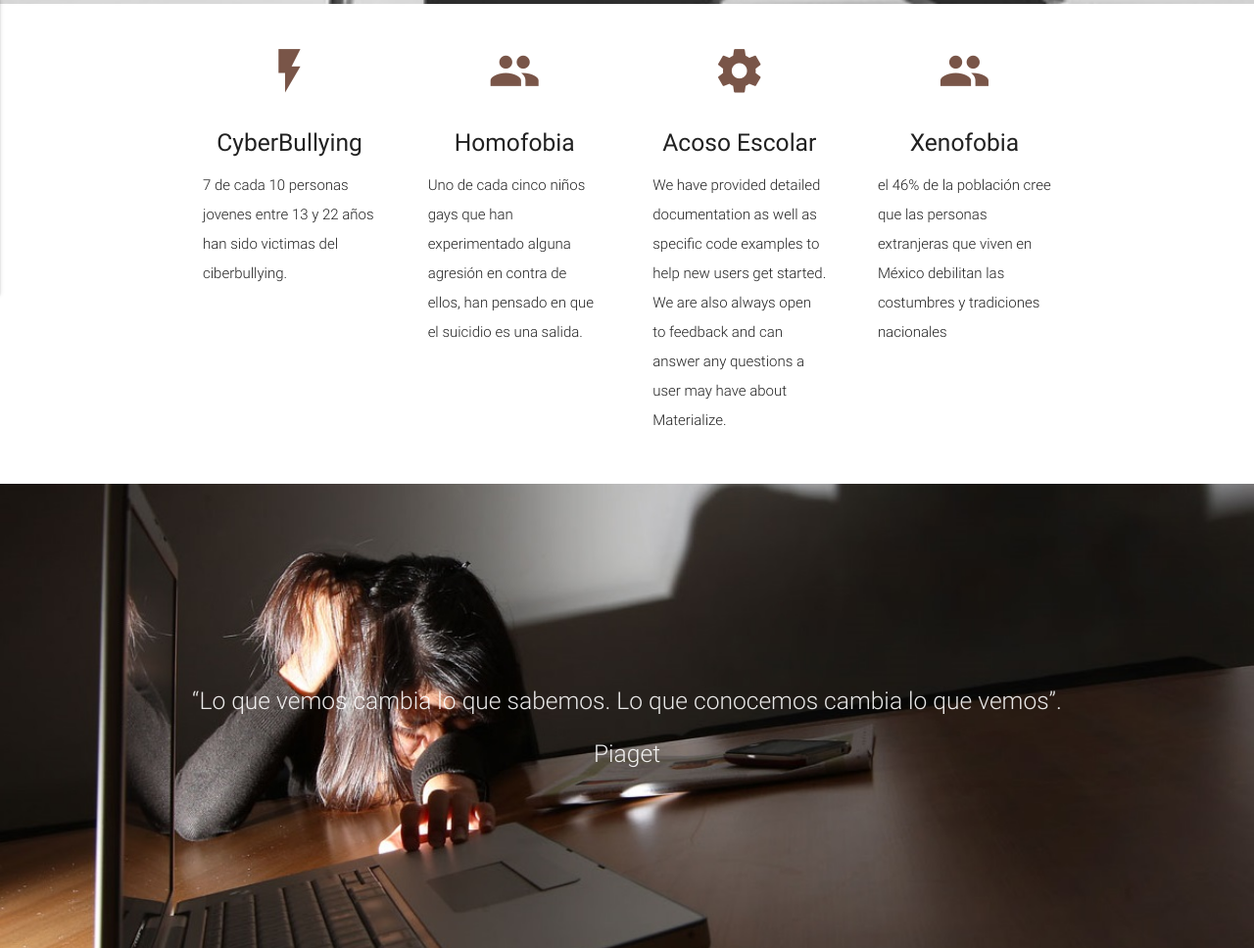
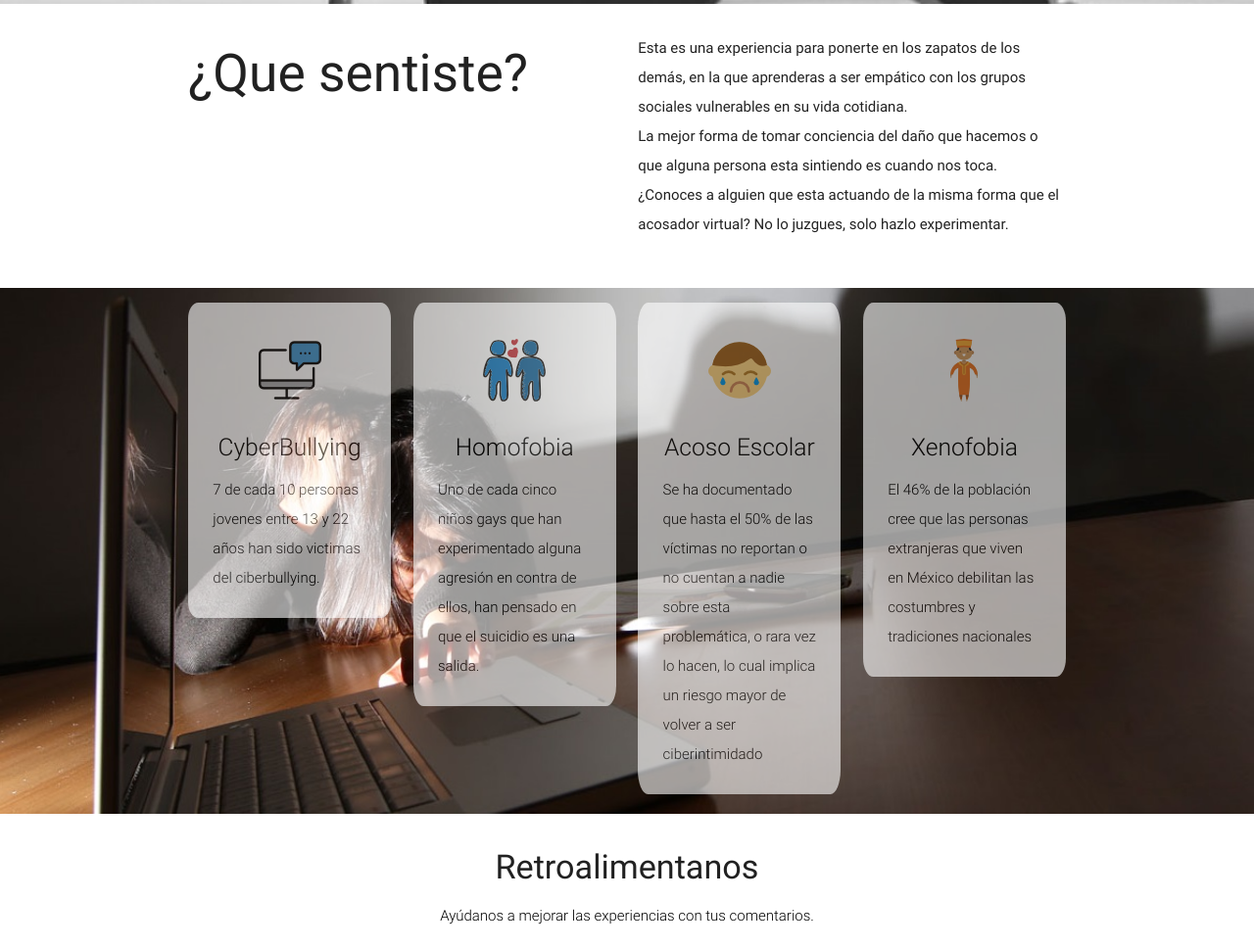
Before and after one commit to hassmolina/MX-HACKS-IV-BULLY-BOT-, a plain HTML site: page BULLYBOT/index.html in a window 1280 px wide. Shown: the part 560-1528 px from the top of the page at 98% size. Drawn offline with nearby package versions, Linux system fonts and the light colour scheme.

Commit message:
Pagina finalizada

```diff
--- a/BULLYBOT/css/style.css
+++ b/BULLYBOT/css/style.css
@@ -18,6 +18,21 @@ nav .brand-logo {
 }
 p {
   line-height: 2rem;
+}
+
+.bg-white{
+  background-color: white;
+  opacity: 0.6;
+  padding: 5%;
+  border-radius: 5%;
+}
+
+.light{
+  color: black;
+}
+
+.logo{
+  /*padding: 50%;*/
 }
 
 .button-collapse {
@@ -59,3 +74,14 @@ p {
 footer.page-footer {
   margin: 0;
 }
+@media only screen and (max-width : 480px) {
+    .parallax-container{
+      min-height: 700px;
+    }
+    .bg-white {
+      margin-top: 0% !important;
+      padding: 0% !important;
+    }
+    .parallax-container .section {
+      top: 0%;
+    }
--- a/BULLYBOT/index.html
+++ b/BULLYBOT/index.html
@@ -13,23 +13,32 @@
 
 <body>
     <nav class="white" role="navigation">
-        <div class="nav-wrapper container">
-            <a id="logo-container" href="#" class="brand-logo">Logo</a>
-            <ul class="right hide-on-med-and-down">
+        <div class="row">
+            <div class="col s6">
+                <div class="nav-wrapper container">
+                    <div class="logo-div">
+                    <a id="logo-container" href="#" class="brand-logo"><img class="logo" src="icon\noun_564627_cc1.png" alt=""></a>
+                  </div>
+                </div>
+            </div>
+            <div class="col s6">
+                <ul class="right hide-on-med-and-down">
+                    <li><a href="#">Navbar Link</a></li>
+                </ul>
+                <!-- <ul id="nav-mobile" class="side-nav">
                 <li><a href="#">Navbar Link</a></li>
-            </ul>
-            <ul id="nav-mobile" class="side-nav">
-                <li><a href="#">Navbar Link</a></li>
-            </ul>
-            <a href="#" data-activates="nav-mobile" class="button-collapse"><i class="material-icons">menu</i></a>
+            </ul> -->
+                <a href="#" data-activates="nav-mobile" class="button-collapse"><i class="material-icons">menu</i></a>
+            </div>
         </div>
+
     </nav>
     <div id="index-banner" class="parallax-container">
         <div class="section no-pad-bot">
             <div class="container">
                 <br>
                 <br>
-                <h1 class="header center teal-text text-lighten-2" id="title">Bully Bot</h1>
+                <h1 class="header center teal-text " id="title">Bully Bot</h1>
                 <br>
                 <br>
                 <div class="row center">
@@ -45,33 +54,13 @@
         <div class="section">
             <!--   Icon Section   -->
             <div class="row">
-                <div class="col s12 m3">
-                    <div class="icon-block">
-                        <h2 class="center brown-text"><i class="material-icons">flash_on</i></h2>
-                        <h5 class="center">CyberBullying</h5>
-                        <p class="light">7 de cada 10 personas jovenes entre 13 y 22 años han sido victimas del ciberbullying.</p>
-                    </div>
+                <div class="col s6">
+                    <h2>¿Que sentiste?</h2>
                 </div>
-                <div class="col s12 m3">
-                    <div class="icon-block">
-                        <h2 class="center brown-text"><i class="material-icons">group</i></h2>
-                        <h5 class="center">Homofobia</h5>
-                        <p class="light">Uno de cada cinco niños gays que han experimentado alguna agresión en contra de ellos, han pensado en que el suicidio es una salida.</p>
-                    </div>
-                </div>
-                <div class="col s12 m3">
-                    <div class="icon-block">
-                        <h2 class="center brown-text"><i class="material-icons">settings</i></h2>
-                        <h5 class="center">Acoso Escolar</h5>
-                        <p class="light">We have provided detailed documentation as well as specific code examples to help new users get started. We are also always open to feedback and can answer any questions a user may have about Materialize.</p>
-                    </div>
-                </div>
-                <div class="col s12 m3">
-                    <div class="icon-block">
-                        <h2 class="center brown-text"><i class="material-icons">group</i></h2>
-                        <h5 class="center">Xenofobia</h5>
-                        <p class="light">el  46% de la población cree que las personas extranjeras que viven en México debilitan las costumbres y tradiciones nacionales</p>
-                    </div>
+                <div class="col s6">
+                    <p>Esta es una experiencia para ponerte en los zapatos de los demás, en la que aprenderas a ser empático con los grupos sociales vulnerables en su vida cotidiana.
+                        <br> La mejor forma de tomar conciencia del daño que hacemos o que alguna persona esta sintiendo es cuando nos toca.
+                        <br>¿Conoces a alguien que esta actuando de la misma forma que el acosador virtual? No lo juzgues, solo hazlo experimentar.</p>
                 </div>
             </div>
         </div>
@@ -79,8 +68,43 @@
     <div class="parallax-container valign-wrapper">
         <div class="section no-pad-bot">
             <div class="container">
-                <div class="row center">
-                    <h5 class="header col s12 light">“Lo que vemos cambia lo que sabemos. Lo que conocemos cambia lo que vemos”.<br><br>Piaget</h5>
+                <div class="row">
+                    <div class="col s6 m3 ">
+                        <div class="bg-white">
+                            <div class="icon-block">
+                                <h2 class="center brown-text"><img src="icon/computer.png" alt="computer"></h2>
+                                <h5 class="center light">CyberBullying</h5>
+                                <p class="light">7 de cada 10 personas jovenes entre 13 y 22 años han sido victimas del ciberbullying.</p>
+                            </div>
+                        </div>
+                    </div>
+                    <div class="col s6 m3">
+                        <div class="bg-white">
+                            <div class="icon-block">
+                                <h2 class="center brown-text"><img src="icon/gay.png" alt="gay"></h2>
+                                <h5 class="center light">Homofobia</h5>
+                                <p class="light">Uno de cada cinco niños gays que han experimentado alguna agresión en contra de ellos, han pensado en que el suicidio es una salida.</p>
+                            </div>
+                        </div>
+                    </div>
+                    <div class="col s6 m3">
+                        <div class="bg-white">
+                            <div class="icon-block">
+                                <h2 class="center brown-text"><img src="icon/crying.png" alt="crying <boy></boy>"></h2>
+                                <h5 class="center light">Acoso Escolar</h5>
+                                <p class="light">Se ha documentado que hasta el 50% de las víctimas no reportan o no cuentan a nadie sobre esta problemática, o rara vez lo hacen, lo cual implica un riesgo mayor de volver a ser ciberintimidado </p>
+                            </div>
+                        </div>
+                    </div>
+                    <div class="col s6 m3">
+                        <div class="bg-white">
+                            <div class="icon-block">
+                                <h2 class="center brown-text"><img src="icon/african.png" alt="african people"></h2>
+                                <h5 class="center light">Xenofobia</h5>
+                                <p class="light">El 46% de la población cree que las personas extranjeras que viven en México debilitan las costumbres y tradiciones nacionales</p>
+                            </div>
+                        </div>
+                    </div>
                 </div>
             </div>
         </div>
@@ -92,7 +116,7 @@
                 <div class="col s12 center">
                     <h3><i class="mdi-content-send brown-text"></i></h3>
                     <h4>Retroalimentanos</h4>
-                    <p class="left-align light">us et ultrices posuere cubilia Curae;</p>
+                    <p class="light">Ayúdanos a mejorar las experiencias con tus comentarios.</p>
                 </div>
             </div>
         </div>
@@ -129,7 +153,7 @@
     <footer class="page-footer teal">
         <div class="footer-copyright">
             <div class="container">
-                Made by <span class="brown-text text-lighten-3" >BullyBot Team</span>
+                Made by <span class="brown-text text-lighten-3">BullyBot Team</span>
             </div>
         </div>
     </footer>
```
Also changed, not shown: BULLYBOT/css/materialize.css, BULLYBOT/icon/african.png (added), BULLYBOT/icon/computer.png (added), BULLYBOT/icon/crying.png (added), BULLYBOT/icon/gay.png (added), BULLYBOT/icon/noun_564627_cc.png (added), BULLYBOT/icon/noun_564627_cc1.png (added).
